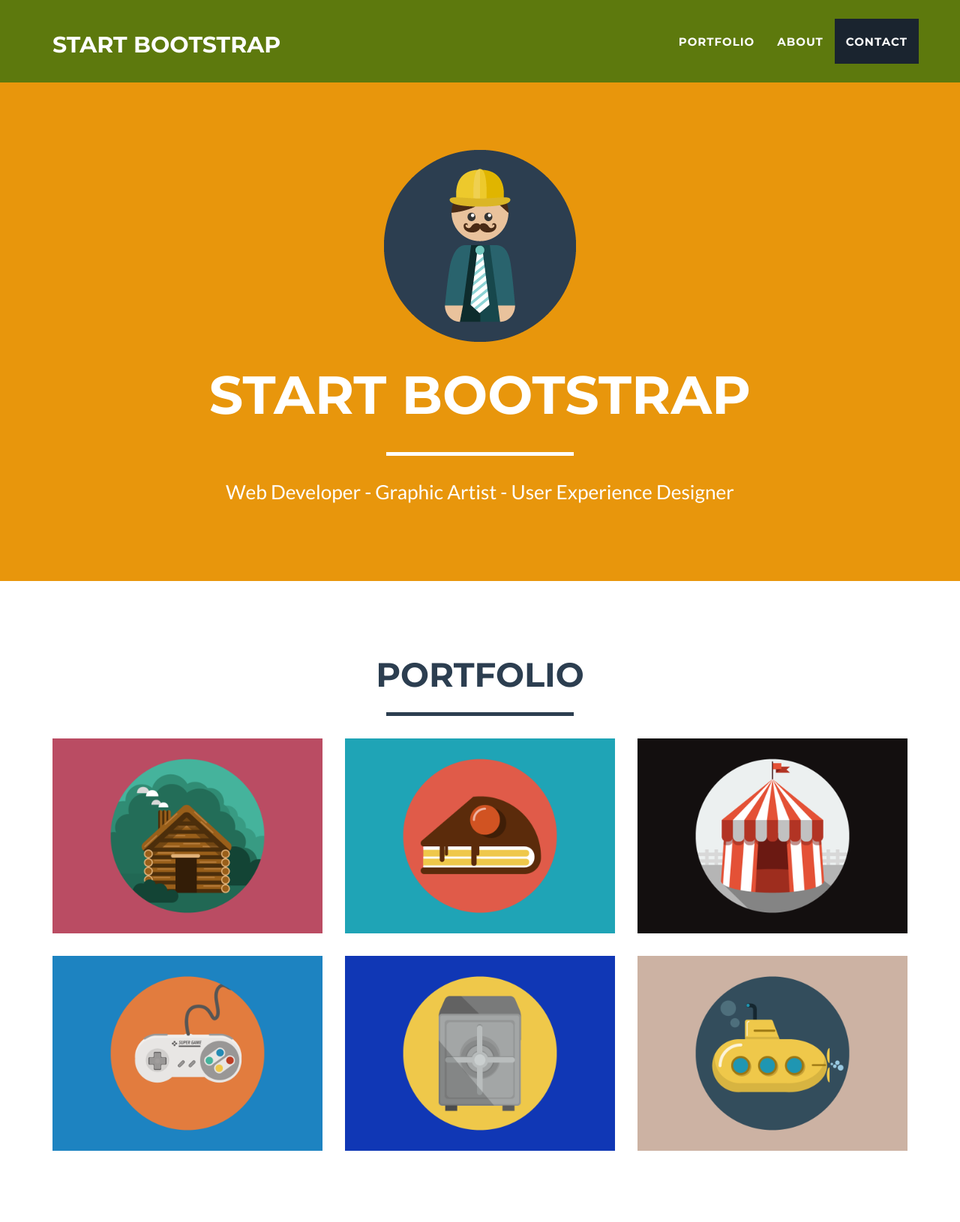
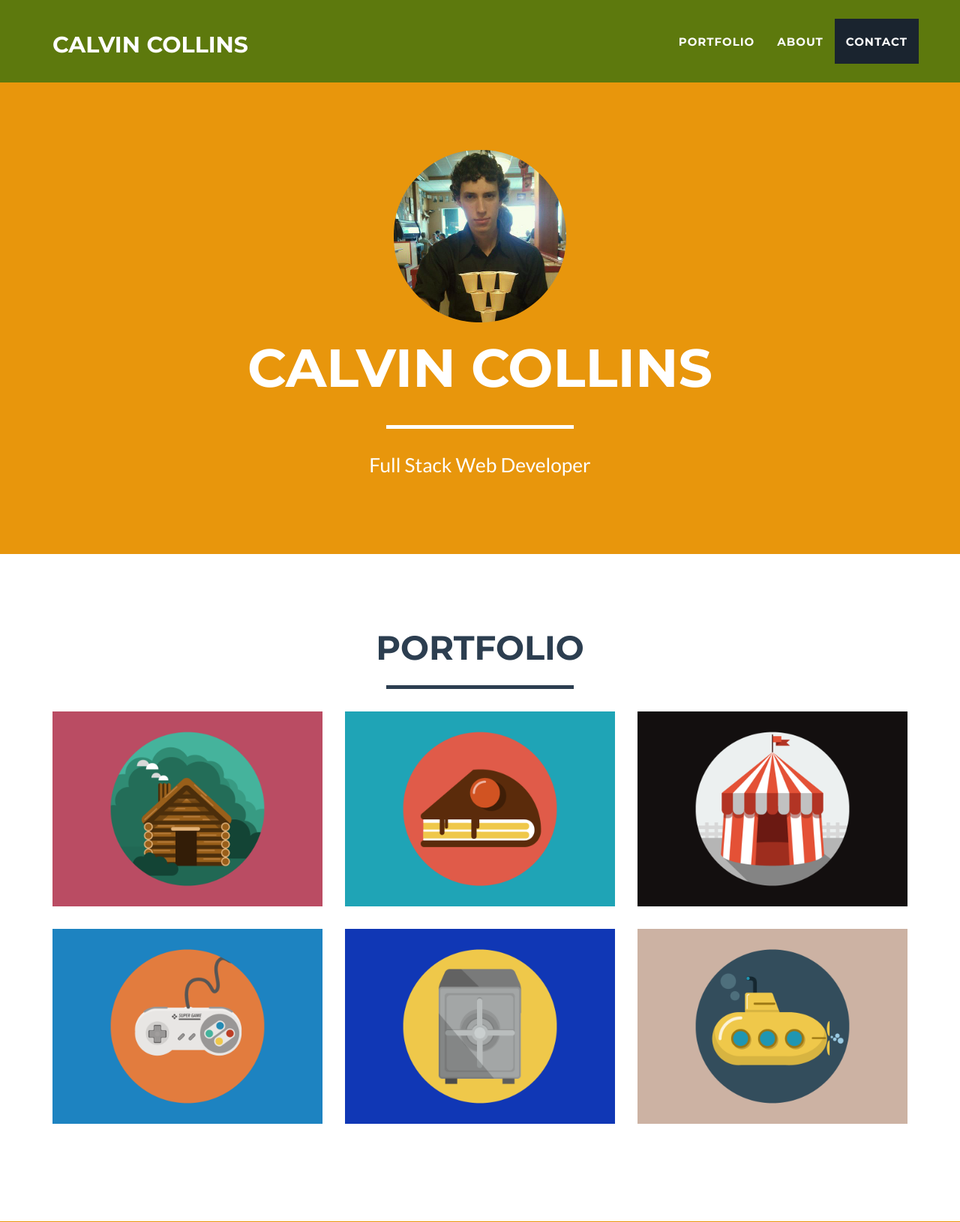
Before and after one commit to ZzCalvinzZ/homepage, a Flask app: page / in a window 1280 px wide. Shown: the top 1630 px of the page at 75% size. Run offline with Flask 2, Linux system fonts and the light colour scheme; some libraries are stand-ins or nearby versions.

Commit message:
some changes

```diff
--- a/static/css/freelancer.css
+++ b/static/css/freelancer.css
@@ -77,6 +77,10 @@ hr.star-primary:after {
 
 .img-centered {
     margin: 0 auto;
+}
+
+.img-responsive {
+	zoom: 50%;
 }
 
 header {
--- a/templates/index.html
+++ b/templates/index.html
@@ -9,7 +9,7 @@
     <meta name="description" content="">
     <meta name="author" content="">
 
-    <title>Freelancer - Start Bootstrap Theme</title>
+    <title>Calvin Collins</title>
 
     <!-- Bootstrap Core CSS - Uses Bootswatch Flatly Theme: http://bootswatch.com/flatly/ -->
     <link href="static/css/bootstrap.min.css" rel="stylesheet">
@@ -44,7 +44,7 @@
                     <span class="icon-bar"></span>
                     <span class="icon-bar"></span>
                 </button>
-                <a class="navbar-brand" href="#page-top">Start Bootstrap</a>
+                <a class="navbar-brand" href="#page-top">Calvin Collins</a>
             </div>
 
             <!-- Collect the nav links, forms, and other content for toggling -->
@@ -74,11 +74,11 @@
         <div class="container">
             <div class="row">
                 <div class="col-lg-12">
-                    <img class="img-responsive" src="img/profile.png" alt="">
+                    <img class="img-responsive" src="static/img/profile.png" alt="">
                     <div class="intro-text">
-                        <span class="name">Start Bootstrap</span>
+                        <span class="name">Calvin Collins</span>
                         <hr class="star-light">
-                        <span class="skills">Web Developer - Graphic Artist - User Experience Designer</span>
+                        <span class="skills">Full Stack Web Developer</span>
                     </div>
                 </div>
             </div>
@@ -102,7 +102,7 @@
                                 <i class="fa fa-search-plus fa-3x"></i>
                             </div>
                         </div>
-                        <img src="img/portfolio/cabin.png" class="img-responsive" alt="">
+                        <img src="static/img/portfolio/cabin.png" class="img-responsive" alt="">
                     </a>
                 </div>
                 <div class="col-sm-4 portfolio-item">
@@ -112,7 +112,7 @@
                                 <i class="fa fa-search-plus fa-3x"></i>
                             </div>
                         </div>
-                        <img src="img/portfolio/cake.png" class="img-responsive" alt="">
+                        <img src="static/img/portfolio/cake.png" class="img-responsive" alt="">
                     </a>
                 </div>
                 <div class="col-sm-4 portfolio-item">
@@ -122,7 +122,7 @@
                                 <i class="fa fa-search-plus fa-3x"></i>
                             </div>
                         </div>
-                        <img src="img/portfolio/circus.png" class="img-responsive" alt="">
+                        <img src="static/img/portfolio/circus.png" class="img-responsive" alt="">
                     </a>
                 </div>
                 <div class="col-sm-4 portfolio-item">
@@ -132,7 +132,7 @@
                                 <i class="fa fa-search-plus fa-3x"></i>
                             </div>
                         </div>
-                        <img src="img/portfolio/game.png" class="img-responsive" alt="">
+                        <img src="static/img/portfolio/game.png" class="img-responsive" alt="">
                     </a>
                 </div>
                 <div class="col-sm-4 portfolio-item">
@@ -142,7 +142,7 @@
                                 <i class="fa fa-search-plus fa-3x"></i>
                             </div>
                         </div>
-                        <img src="img/portfolio/safe.png" class="img-responsive" alt="">
+                        <img src="static/img/portfolio/safe.png" class="img-responsive" alt="">
                     </a>
                 </div>
                 <div class="col-sm-4 portfolio-item">
@@ -152,7 +152,7 @@
                                 <i class="fa fa-search-plus fa-3x"></i>
                             </div>
                         </div>
-                        <img src="img/portfolio/submarine.png" class="img-responsive" alt="">
+                        <img src="static/img/portfolio/submarine.png" class="img-responsive" alt="">
                     </a>
                 </div>
             </div>
```
Also changed, not shown: static/img/profile.png.
